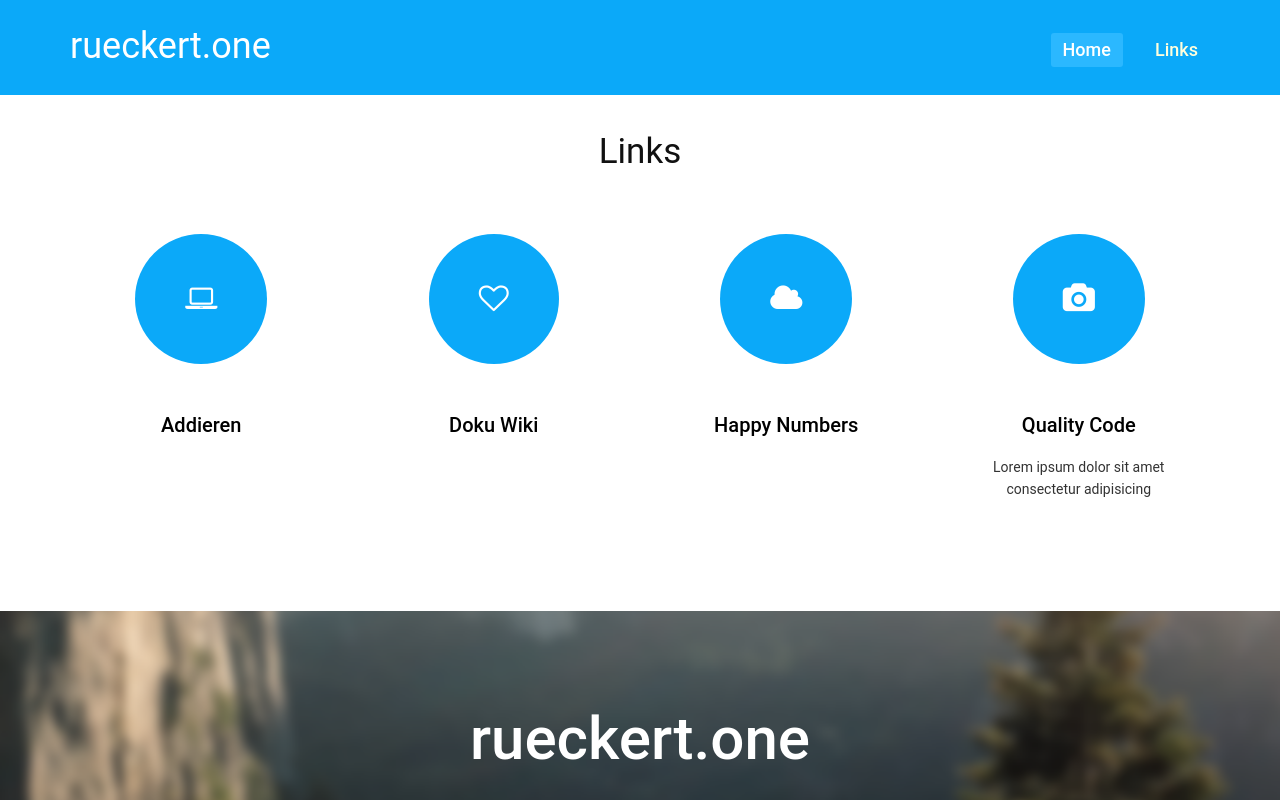
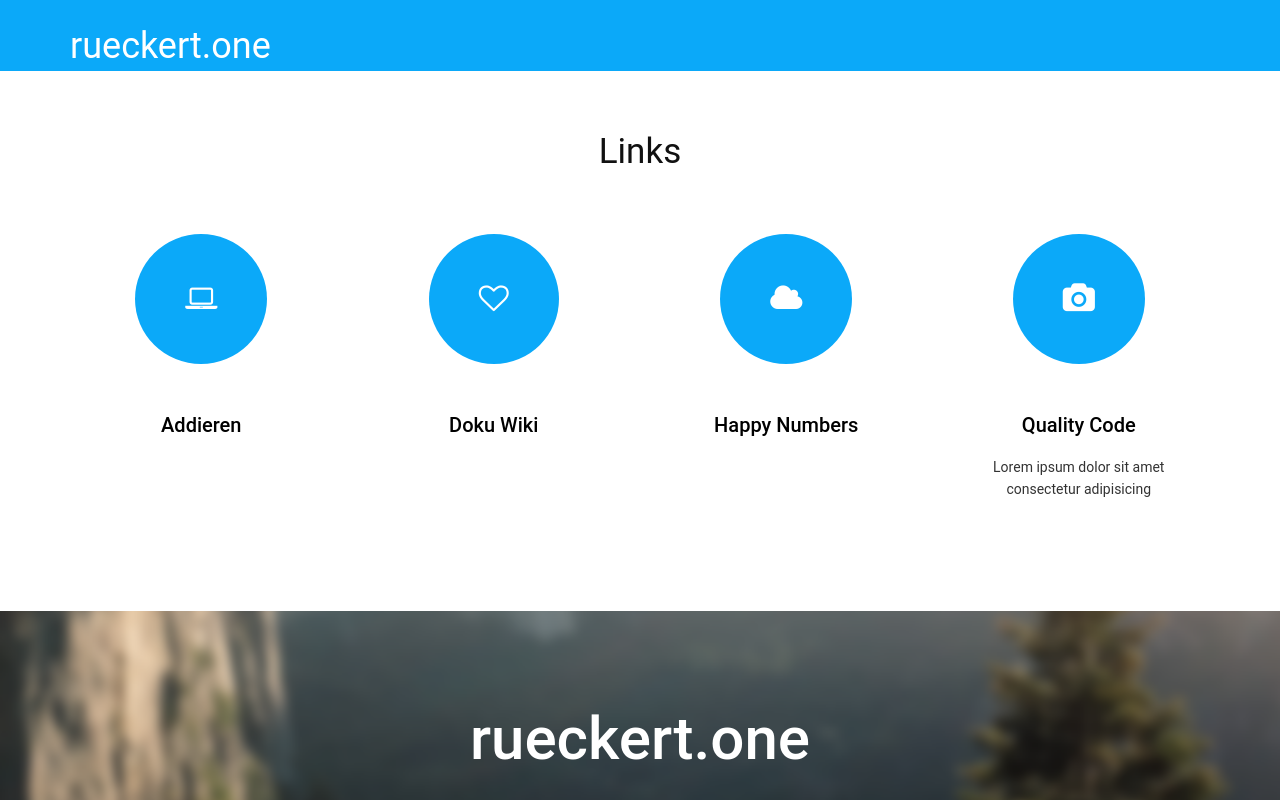
Before and after one commit to rjr910/ideas2, a plain HTML site: page index.html in a window 1280 px wide. Shown: the top 800 px of the page. Drawn offline with Linux system fonts and the light colour scheme.

Commit message:
Removed navigation

```diff
--- a/index.html
+++ b/index.html
@@ -29,8 +29,8 @@
                 </div>
                 <div class="collapse navbar-collapse navbar-right">
                     <ul class="nav navbar-nav">
-                        <li class="active"><a href="#header">Home</a></li>
-                        <li><a href="#subpages">Links</a></li>
+                        <!--<li class="active"><a href="#header">Home</a></li>
+                        <li><a href="#subpages">Links</a></li>-->
                         <!--<li><a href="#gallery">Gallery</a></li>
                         <li><a href="#pricing">Price & Plan</a></li>
                         <li><a href="#our-team">Our Team</a></li>
```
Also changed, not shown: happyNumbers.html (+0 -4 lines).
